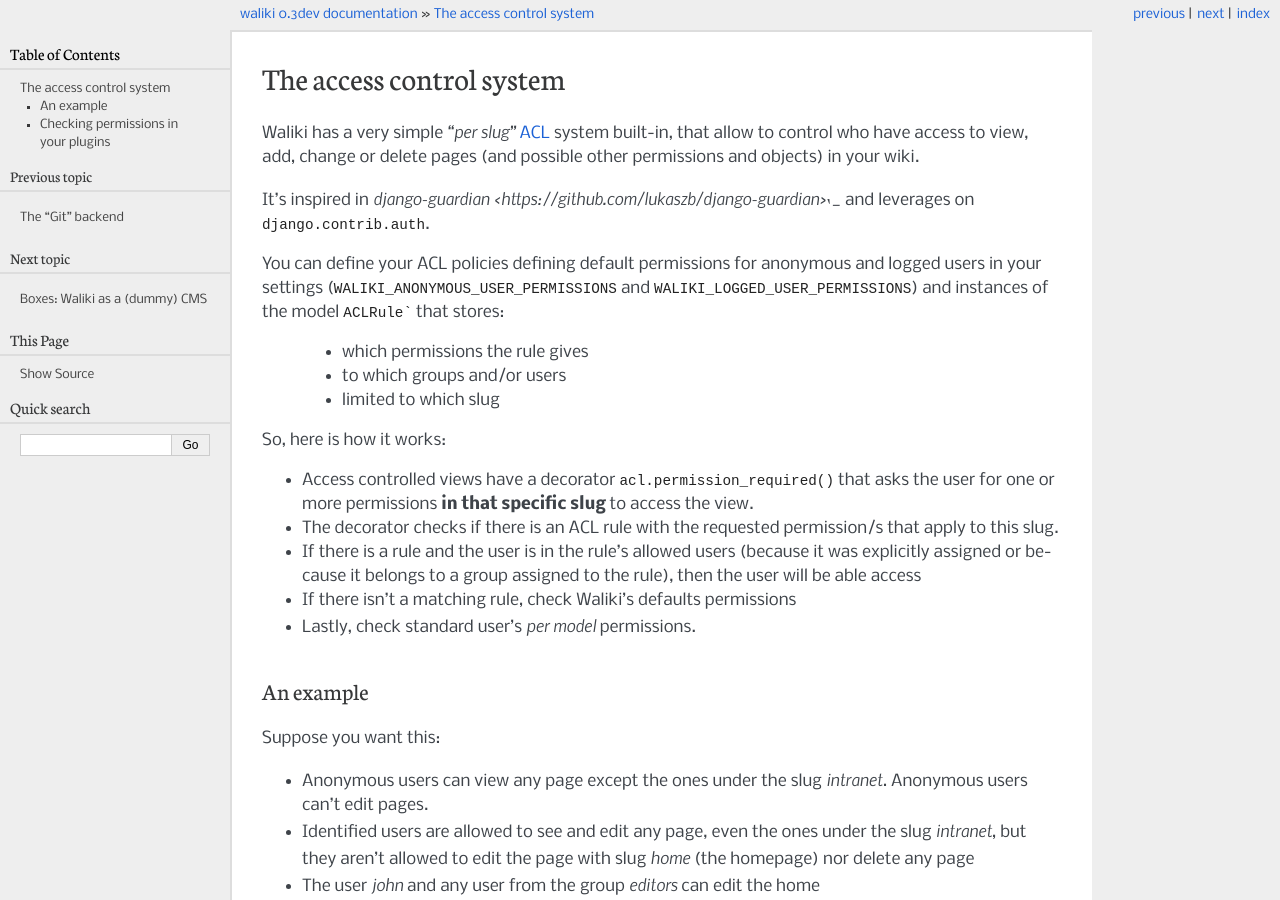
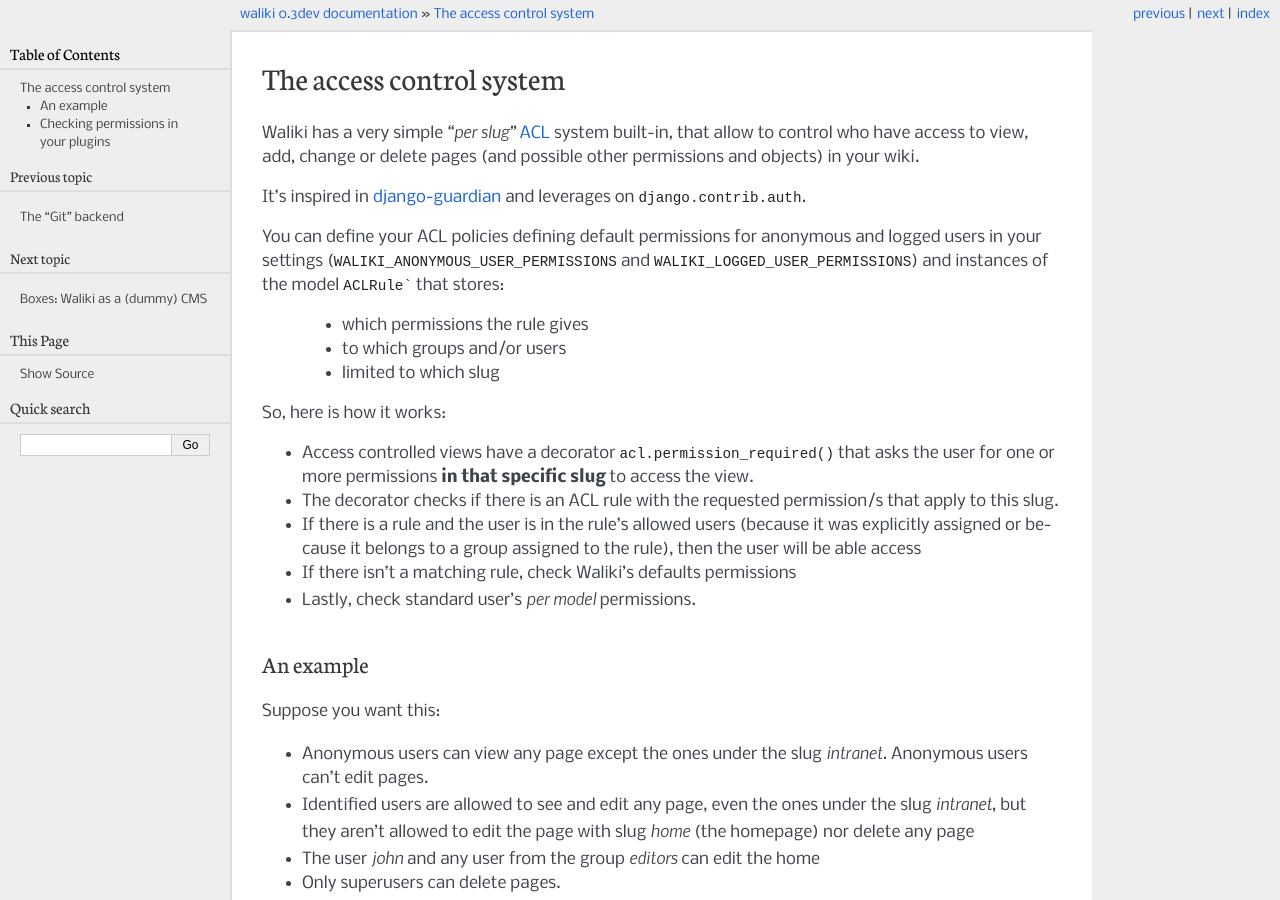
Before and after one commit to mgaitan/waliki, a Sphinx documentation site: the page built from docs/acl.rst, in a window 1280 px wide and 900 px high. Built offline with Sphinx 7.4.7, drawn with Linux system fonts in a browser that asks for light colours.

Commit message:
guardian link

```diff
--- a/docs/acl.rst
+++ b/docs/acl.rst
@@ -5,7 +5,7 @@
 
 Waliki has a very simple *"per slug"* `ACL <http://en.wikipedia.org/wiki/Access_control_list>`_ system built-in, that allow to control who have access to view, add, change or delete pages (and possible other permissions and objects) in your wiki.
 
-It's inspired in `django-guardian <https://github.com/lukaszb/django-guardian>`_` and leverages on ``django.contrib.auth``.
+It's inspired in `django-guardian <https://github.com/lukaszb/django-guardian>`_ and leverages on ``django.contrib.auth``.
 
 You can define your ACL policies defining default permissions
 for anonymous and logged users in your settings (``WALIKI_ANONYMOUS_USER_PERMISSIONS`` and ``WALIKI_LOGGED_USER_PERMISSIONS``) and instances of the model :class:`ACLRule`` that stores:
```
